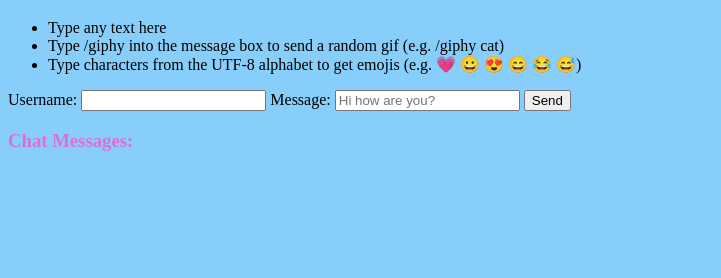
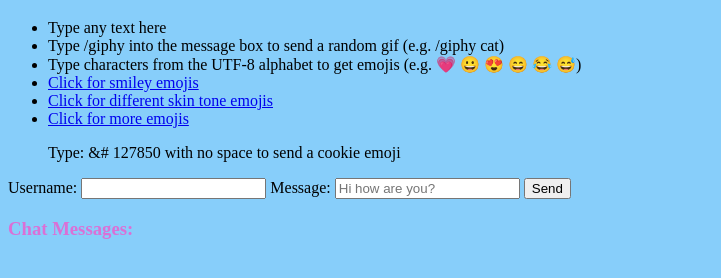
Before and after one commit to liyablitzer/advanced-chat, a plain HTML site: page index.html in a window 1280 px wide. Shown: the part 62-340 px from the top of the page, without its empty margins (0-721 px from the left). Drawn offline with Linux system fonts and the light colour scheme; no server answers.

Commit message:
Add files via upload

```diff
--- a/index.html
+++ b/index.html
@@ -27,6 +27,11 @@
         <li>Type any text here</li>
         <li>Type /giphy into the message box to send a random gif (e.g. /giphy cat)</li>
         <li>Type characters from the UTF-8 alphabet to get emojis (e.g. &#128151; &#128512; &#128525; &#128516; &#128514; &#128517;)</li>
+        <li><a href="https://www.w3schools.com/charsets/ref_emoji_smileys.asp">Click for smiley emojis</a></li>
+        <li><a href="https://www.w3schools.com/charsets/ref_emoji_skin_tones.asp">Click for different skin tone emojis</a></li>
+        <li><a href="https://www.w3schools.com/charsets/ref_emoji.asp">Click for more emojis</a></li>
+        <p>Type: &# 127850 with no space to send a cookie emoji</p>
+
     </ul>
     <label>Username:</label>
     <input type="text" id="username" placeholder="">
```
